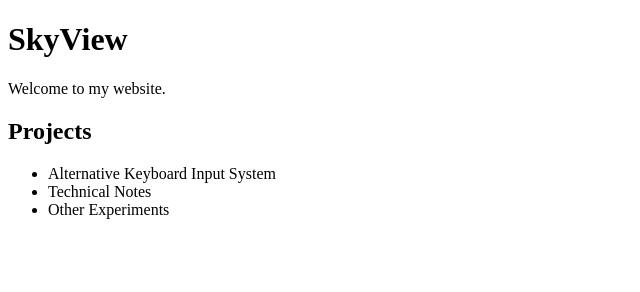
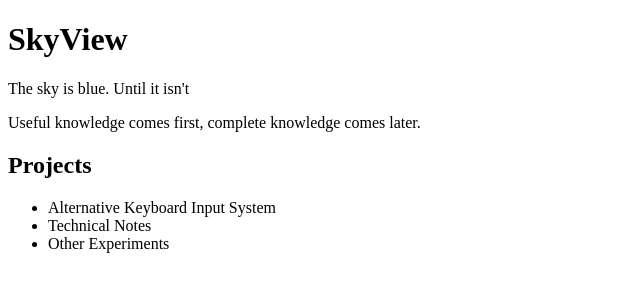
Before and after one commit to canyonblue77/website, a plain HTML site: page index.html in a window 1280 px wide. Shown: the whole page, without its empty margins (0-640 px from the left). Drawn offline with Linux system fonts and the light colour scheme.

Commit message:
Add Skyview motto

```diff
--- a/index.html
+++ b/index.html
@@ -6,7 +6,8 @@
 <body>
     <h1>SkyView</h1>
 
-    <p>Welcome to my website.</p>
+    <p>The sky is blue. Until it isn't</p>
+    <p>Useful knowledge comes first, complete knowledge comes later.</p>
 
     <h2>Projects</h2>
     <ul>
```
